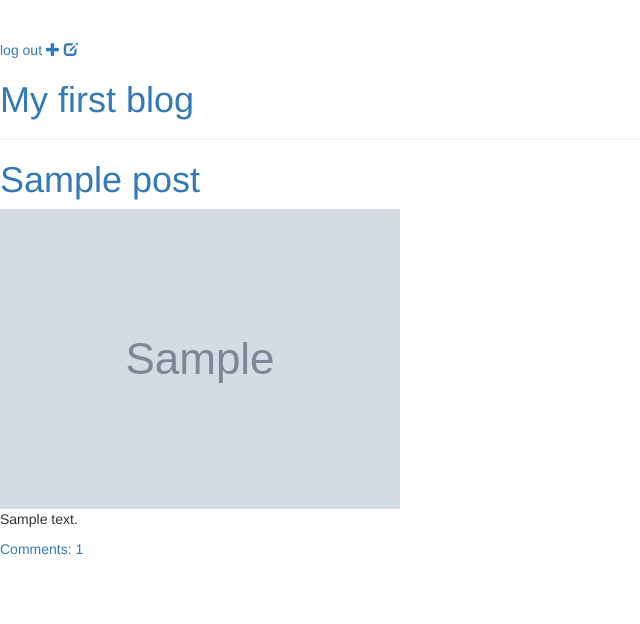
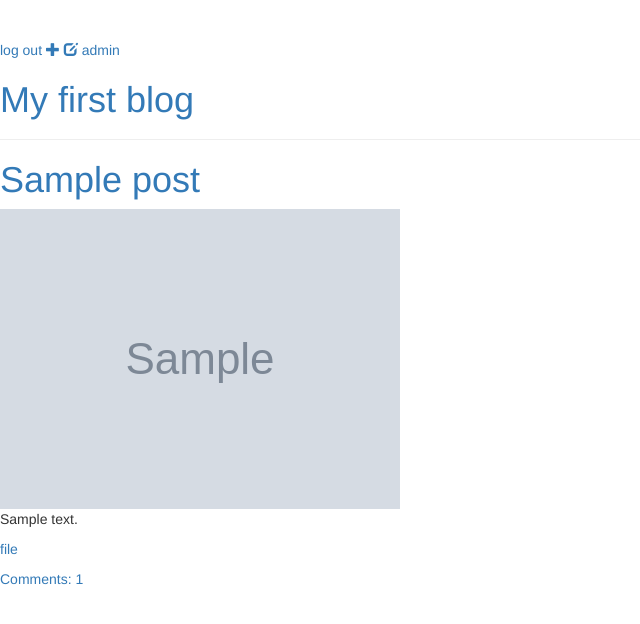
Before and after one commit to am2601/myblog, a Django app: page / in a window 1280 px wide. Shown: the top 624 px of the page, without its empty margins (0-640 px from the left). Run offline with Django 3.2, Linux system fonts and the light colour scheme; a user stored in the database is signed in; tables that the repository leaves empty hold one stand-in row (values such as "Sample post"); grey boxes marked "Sample" are stand-in pictures; some libraries are stand-ins or nearby versions.

Commit message:
now it is possible to attach files to posts

```diff
--- a/blog/models.py
+++ b/blog/models.py
@@ -7,8 +7,10 @@ class Post(models.Model):
     author = models.ForeignKey(settings.AUTH_USER_MODEL, on_delete=models.CASCADE)
     title = models.CharField(max_length=200)
     text = models.TextField()
-    post_image = models.ImageField(upload_to='post_img/')
-    image_alt = models.CharField(max_length=200)
+    post_image = models.ImageField(upload_to='post_img/', blank=True)
+    image_alt = models.CharField(max_length=200, blank=True)
+    # file = models.FileField(blank=True, upload_to='files')
+    file = models.FileField(upload_to=settings.FILES_ROOT, blank=True)
     created_date = models.DateTimeField(default=timezone.now)
     published_date = models.DateTimeField(blank=True, null=True)
 
--- a/blog/templates/blog/base.html
+++ b/blog/templates/blog/base.html
@@ -14,6 +14,7 @@
             {% if request.user.is_superuser %}
                 <a href="{% url 'post_new' %}" class="top-menu"><span class="glyphicon glyphicon-plus"></span></a>
                 <a href="{% url 'post_draft_list' %}" class="top-menu"><span class="glyphicon glyphicon-edit"></span></a>
+                <a href="/admin" class="top-menu">admin</a>
             {% endif %}
         {% else %}
             <a href="{% url 'login' %}" class="top-menu">log in</a>
--- a/blog/templates/blog/post_detail.html
+++ b/blog/templates/blog/post_detail.html
@@ -17,9 +17,12 @@
         {% endif %}
         <h1>{{ post.title }}</h1>
         {% if post.post_image %}
-                <img src="{{ MEDIA_URL }}{{ post.post_image.url }}" alt="{{ post.image_alt }}"/>
+                <img src="{{ MEDIA_URL }}{{ post.post_image.url }}"{% if post.image_alt%} alt="{{ post.image_alt }}">{% else %}>{% endif %}
         {% endif %}
         <p>{{ post.text|linebreaksbr }}</p>
+        {% if post.file %}
+            <a href="{{ post.file.url }}">file</a>
+        {% endif %}
     </div>
     {% if user.is_authenticated %}
         <a class="btn btn-default" href="{% url 'add_comment_to_post' pk=post.pk %}">Add comment</a>
--- a/blog/templates/blog/post_list.html
+++ b/blog/templates/blog/post_list.html
@@ -5,9 +5,14 @@
         <div>
             <h1><a href="{% url 'post_detail' pk=post.pk %}">{{ post.title }}</a></h1>
              {% if post.post_image %}
-                <img src="{{ MEDIA_URL }}{{ post.post_image.url }}" alt="{{ post.image_alt }}">
+                <img src="{{ MEDIA_URL }}{{ post.post_image.url }}"{% if post.image_alt%} alt="{{ post.image_alt }}">{% else %}>{% endif %}
              {% endif %}
             <p>{{ post.text|linebreaksbr }}</p>
+            <p>
+            {% if post.file %}
+                <a href="{{ FILES_URL }}{{ post.file.url }}">file</a>
+            {% endif %}
+            </p>
             <a href="{% url 'post_detail' pk=post.pk %}">Comments: {{ post.approved_comments.count }}</a>
             <br>
         </div>
--- a/mysite/settings.py
+++ b/mysite/settings.py
@@ -124,6 +124,8 @@ STATIC_URL = '/static/'
 STATIC_ROOT = os.path.join(BASE_DIR, 'static')
 MEDIA_URL = '/media/'
 MEDIA_ROOT = os.path.join(BASE_DIR, 'media')
+FILES_URL = '/media/files'
+FILES_ROOT = os.path.join(BASE_DIR, 'media', 'files')
 
 # Default primary key field type
 # https://docs.djangoproject.com/en/3.2/ref/settings/#default-auto-field
```
Also changed, not shown: blog/views.py (line endings or trailing spaces), 1 other file.
